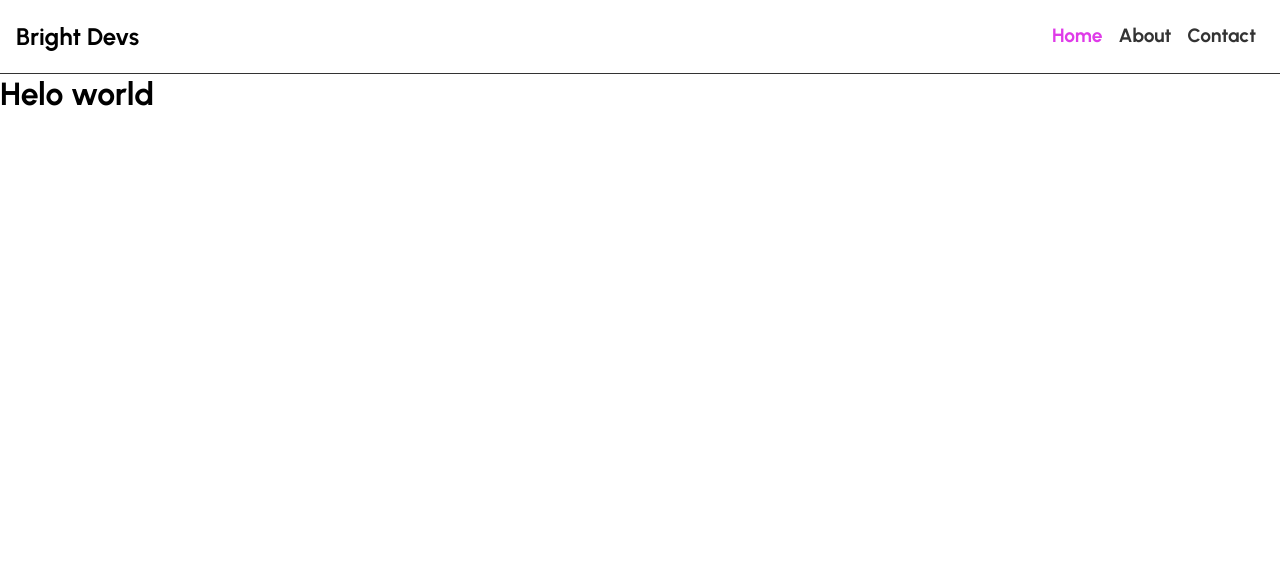
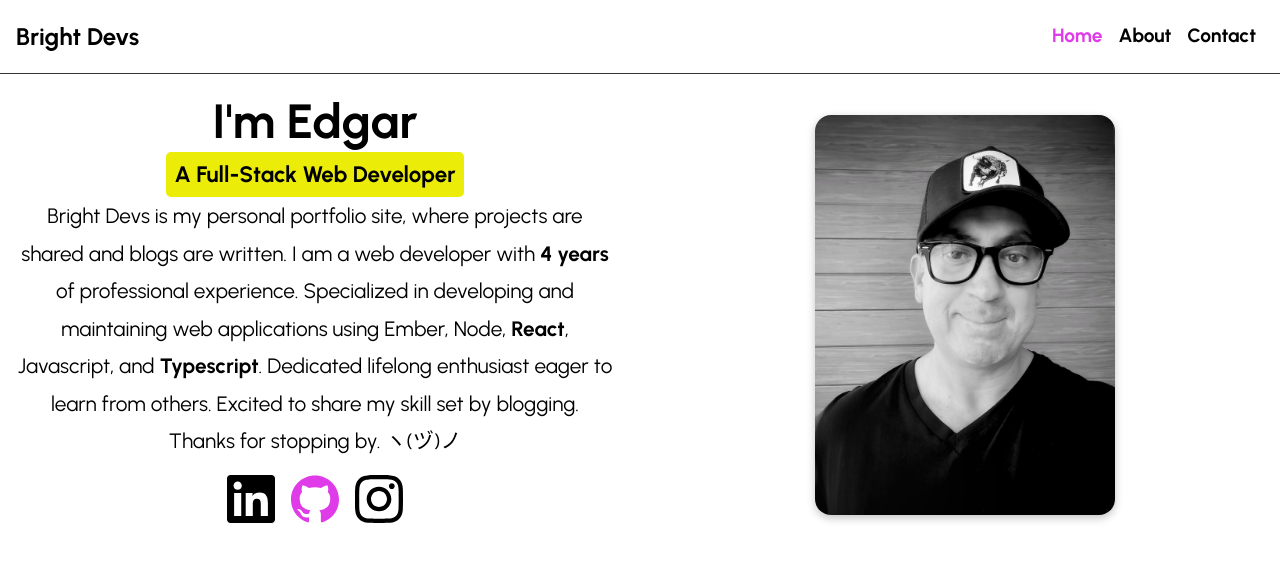
Before and after one commit to brightdevs/blog-client, a Gatsby site: page / in a window 1280 px wide. Built offline with nearby package versions, Linux system fonts and the light colour scheme; Gatsby itself is replaced by a stand-in of ours.

Commit message:
hero section done

```diff
--- /dev/null
+++ b/src/components/Hero/Hero.scss
@@ -0,0 +1,37 @@
+@use '../../styles/colors.scss' as color;
+
+.hero__content {
+    h2 {
+        font-size: 1.4rem;
+    }
+
+    &-links {
+        a:nth-child(n) {
+            margin: 0 0.5rem;
+            transition: color 0.3s ease;
+
+            &:hover {
+                color: color.$color-pink;
+            }
+        }
+
+        a:nth-child(2) {
+            color: color.$color-pink;
+
+            &:hover {
+                color: color.$color-highlight;
+            }
+        }
+    }
+}
+
+.hero__profile {
+
+
+    &-img {
+        width: 300px;
+        height: auto;
+        border-radius: 1rem;
+        box-shadow: rgba(0, 0, 0, 0.24) 0px 3px 8px;
+    }
+}
--- /dev/null
+++ b/src/components/Hero/Hero.tsx
@@ -0,0 +1,64 @@
+import React from 'react';
+import { SiLinkedin, SiGithub, SiInstagram } from 'react-icons/si';
+import { StaticImage } from 'gatsby-plugin-image';
+import './Hero.scss';
+type Props = {};
+
+const Hero = (props: Props) => {
+  return (
+    <>
+      <section className='hero__content grid-col-span-2 p-1 column-center'>
+        <span className='txt-xl uppecase txt-bold'>I'm Edgar</span>
+        <h2 className='highlight'>A Full-Stack Web Developer</h2>
+        <p className='txt-center lh-1'>
+          Bright Devs is my personal portfolio site, where projects are shared
+          and blogs are written. I am a web developer with{' '}
+          <span className='fw-bold color-pink'>
+            {new Date().getFullYear() - 2018} years
+          </span>{' '}
+          of professional experience. Specialized in developing and maintaining
+          web applications using Ember, Node,{' '}
+          <span className='fw-bold'>React</span>, Javascript, and{' '}
+          <span className='fw-bold'>Typescript</span>. Dedicated lifelong
+          enthusiast eager to learn from others. Excited to share my skill set
+          by blogging. Thanks for stopping by. <span>ヽ(ヅ)ノ</span>
+        </p>
+        <div className='hero__content-links width-full row-center p-1'>
+          <a
+            className='txt-xl'
+            href='/'
+            target='_blank'
+            rel='noopener noreferrer'
+          >
+            <SiLinkedin />
+          </a>
+          <a
+            className='txt-xl'
+            href='/'
+            target='_blank'
+            rel='noopener noreferrer'
+          >
+            <SiGithub />
+          </a>
+          <a
+            className='txt-xl'
+            href='/'
+            target='_blank'
+            rel='noopener noreferrer'
+          >
+            <SiInstagram />
+          </a>
+        </div>
+      </section>
+      <figure className='hero__profile grid-col-span-2 p-1 column-center'>
+        <StaticImage
+          className='hero__profile-img'
+          alt='edgar rojas'
+          src='../../assets/profile.jpeg'
+        />
+      </figure>
+    </>
+  );
+};
+
+export default Hero;
--- a/src/components/Layout.tsx
+++ b/src/components/Layout.tsx
@@ -2,18 +2,24 @@ import React from 'react';
 import NavBar from '../components/NavBar/NavBar';
 import '../styles/reset.scss';
 import '../styles/utils.scss';
-
+import '../styles/grid.scss';
+import '../styles/fonts.scss';
 type Props = {
   children: React.ReactNode;
+  className?: string;
 };
 
-const Layout: React.FC<Props> = ({ children }) => {
+const Layout: React.FC<Props> = ({ children, className }) => {
   return (
     <>
       <NavBar />
-      {children}
+      <main className={`grid ${className}`}>{children}</main>
     </>
   );
 };
 
+Layout.defaultProps = {
+  className: 'unstated',
+};
+
 export default Layout;
--- a/src/pages/index.tsx
+++ b/src/pages/index.tsx
@@ -1,13 +1,11 @@
 import * as React from 'react';
 import type { HeadFC } from 'gatsby';
 import Layout from '../components/Layout';
-
+import Hero from '../components/Hero/Hero';
 const IndexPage = () => {
   return (
     <Layout>
-      <main>
-        <h1>Helo world</h1>
-      </main>
+      <Hero />
     </Layout>
   );
 };
```
Also changed, not shown: src/assets/profile.jpeg (added).
